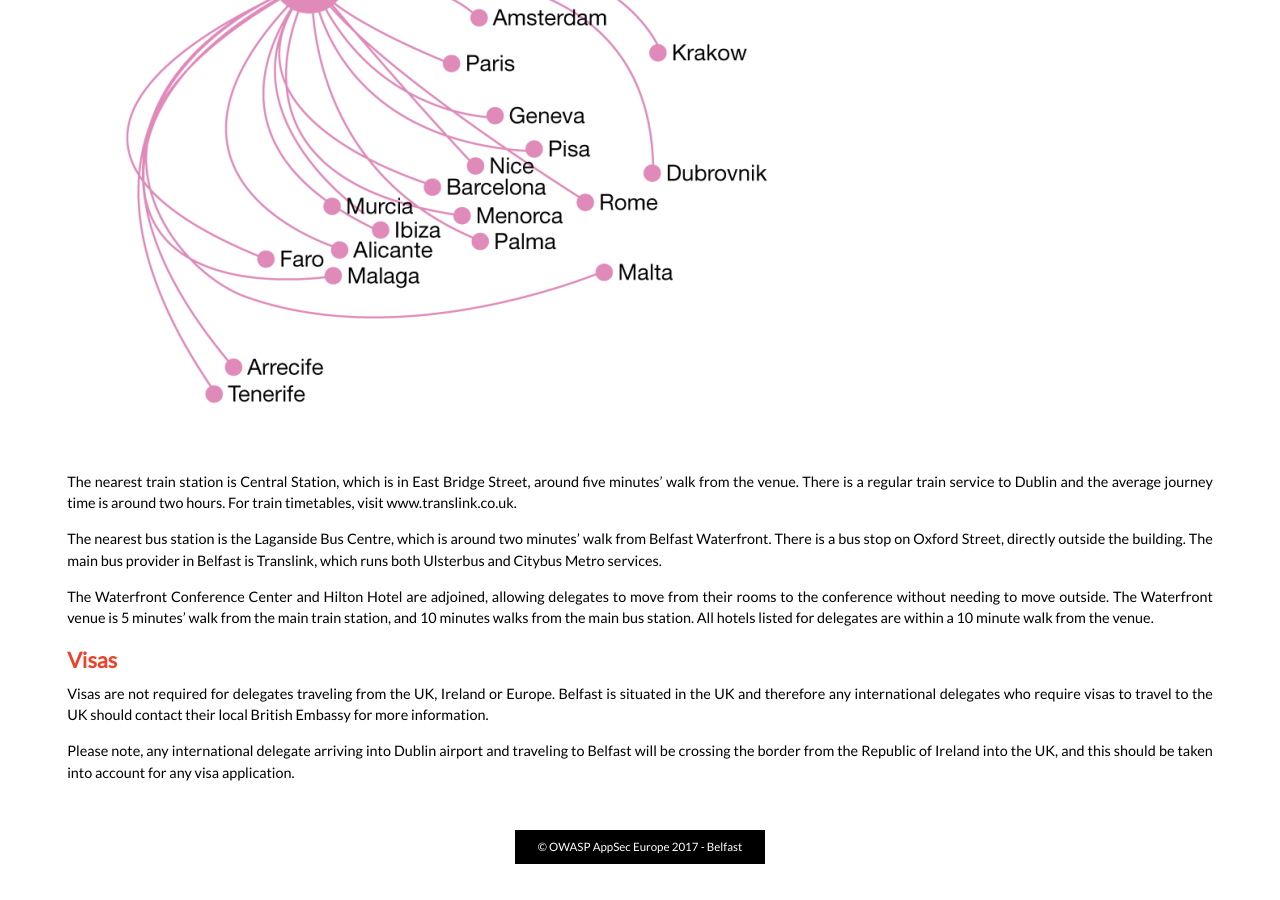
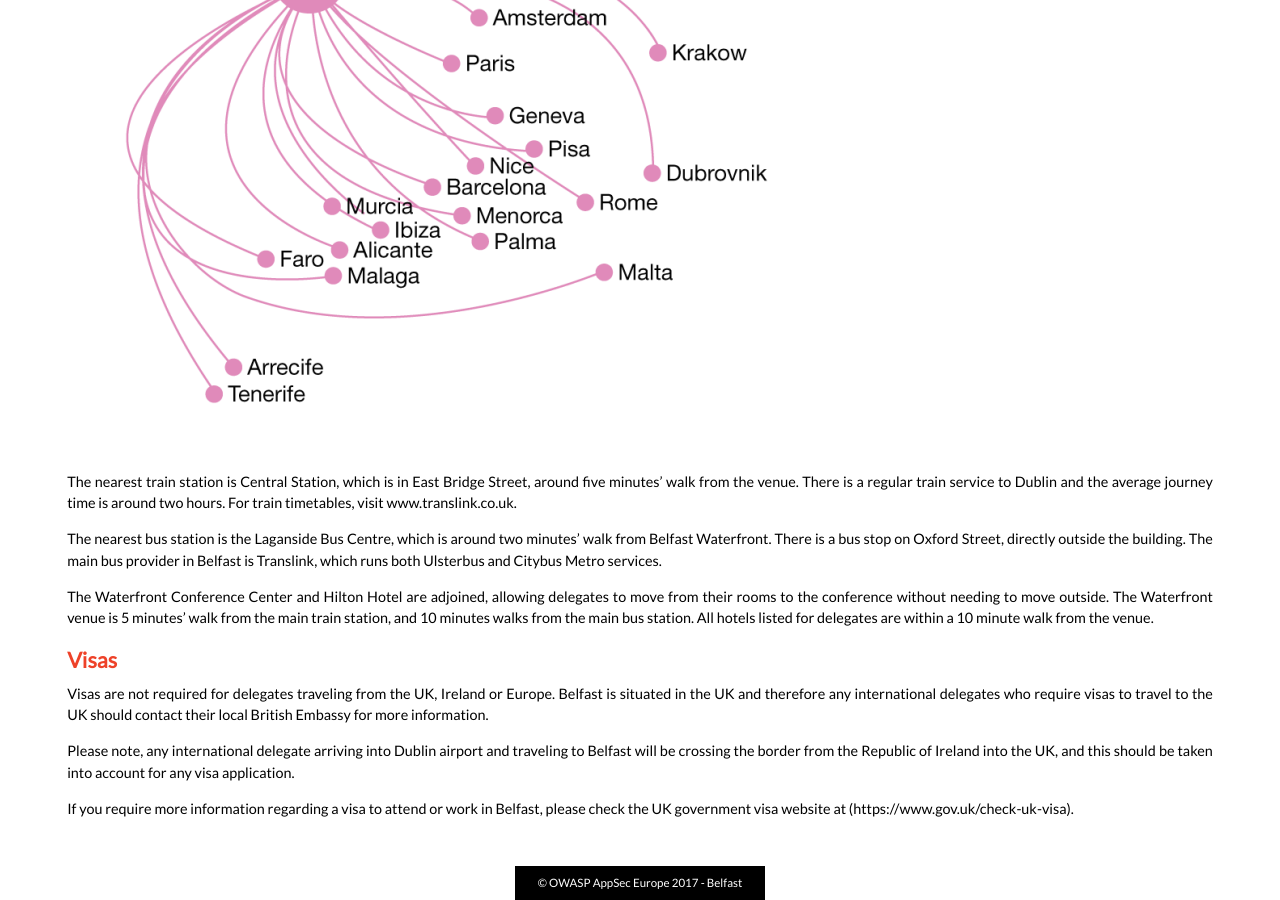
Before and after one commit to OWASP/AppSecEurope2017, a Jekyll site: the page built from belfast/how-to-get-there.md, in a window 1280 px wide and 900 px high, scrolled down 1068 px. Built offline with Jekyll 4.4.1, drawn with Linux system fonts in a browser that asks for light colours; before the commit the page ends 1932 px from its top, so only the background shows below that.

Commit message:
Added visa link

```diff
--- a/belfast/how-to-get-there.md
+++ b/belfast/how-to-get-there.md
@@ -23,3 +23,5 @@ The Waterfront Conference Center and Hilton Hotel are adjoined, allowing delegat
 Visas are not required for delegates traveling from the UK, Ireland or Europe. Belfast is situated in the UK and therefore any international delegates who require visas to travel to the UK should contact their local British Embassy for more information.
 
 Please note, any international delegate arriving into Dublin airport and traveling to Belfast will be crossing the border from the Republic of Ireland into the UK, and this should be taken into account for any visa application.
+
+If you require more information regarding a visa to attend or work in Belfast, please check the UK government visa website at (https://www.gov.uk/check-uk-visa).
```
